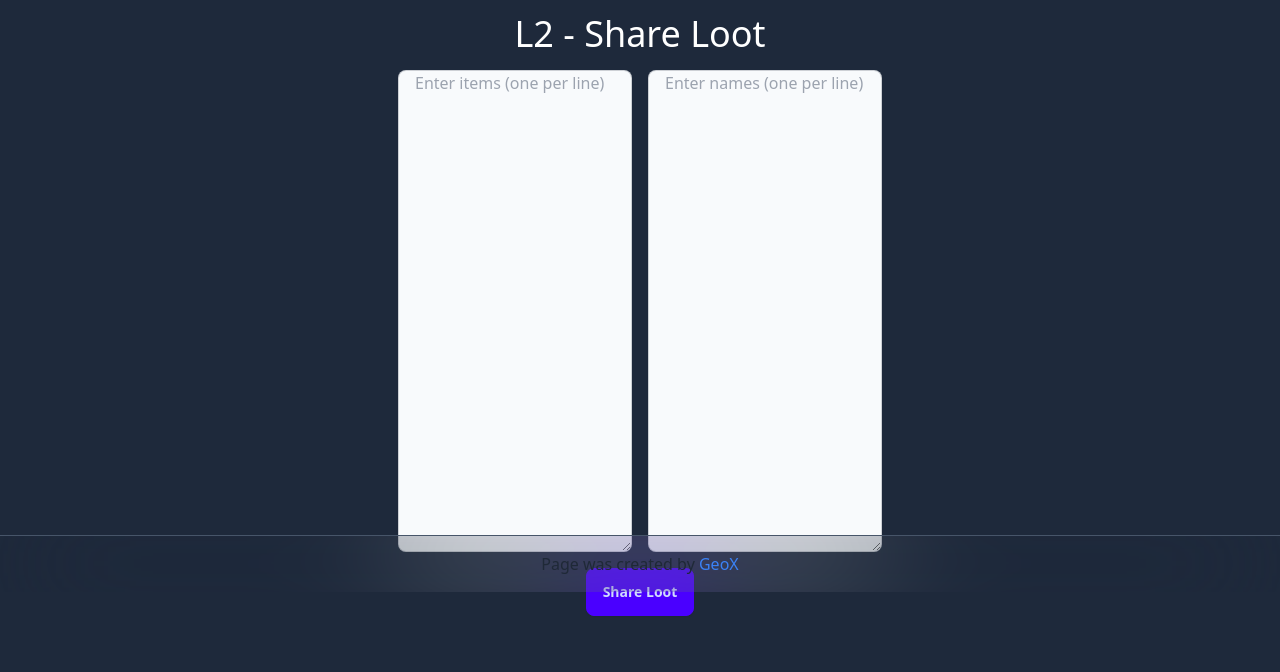
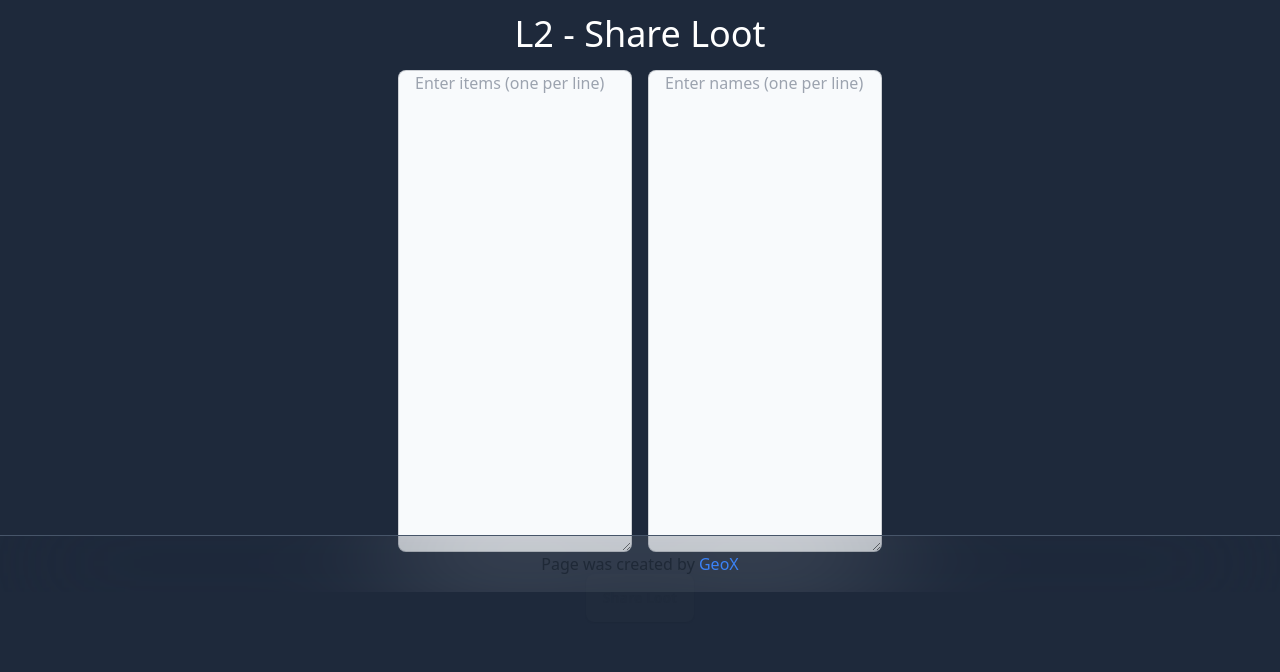
Before and after one commit to GeoX23/loot-share-l2, a Next.js app: page / in a window 1280 px wide. Shown: the part 208-880 px from the top of the page. Built offline with nearby package versions, Linux system fonts and the light colour scheme.

Commit message:
v1.1.0 - Added Player & Item Count + Button status

```diff
--- a/src/app/page.js
+++ b/src/app/page.js
@@ -73,23 +73,36 @@ export default function Home() {
       </a>
       <h1 className="text-white text-4xl mb-4">L2 - Share Loot</h1>
       <div className="flex justify-center items-center flex-col h-100 m-auto">
-        <div className="flex gap-4 items-center m-auto justify-center">
+        <div className="flex gap-4 items-start m-auto justify-center">
+          <div className="w-[50%]">
             <textarea
               placeholder="Enter items (one per line)"
               onChange={handleItemChange}
               rows={20}
               className=" bg-slate-50 text-slate-900 input input-bordered w-full max-w-xs h-fit"
             />
+            {items.length > 0 && (
+              <span className="">Items - {items.length}</span>
+            )}
+          </div>
+          <div className="w-[50%]">
             <textarea
               placeholder="Enter names (one per line)"
               onChange={handleNameChange}
               rows={20}
               className=" bg-slate-50 text-slate-900 input input-bordered w-full max-w-xs h-fit"
             />
+            {names.length > 0 && (
+              <span className="text-white font-medium">
+                Players - {names.length}
+              </span>
+            )}
+          </div>
         </div>
         <button
           onClick={handleMatch}
           className="btn-primary btn block m-auto mt-4"
+          disabled={items.length < 1 || names.length < 1 ? true : false}
         >
           Share Loot
         </button>
```
Lines whose indentation alone changed are shown as unchanged.
